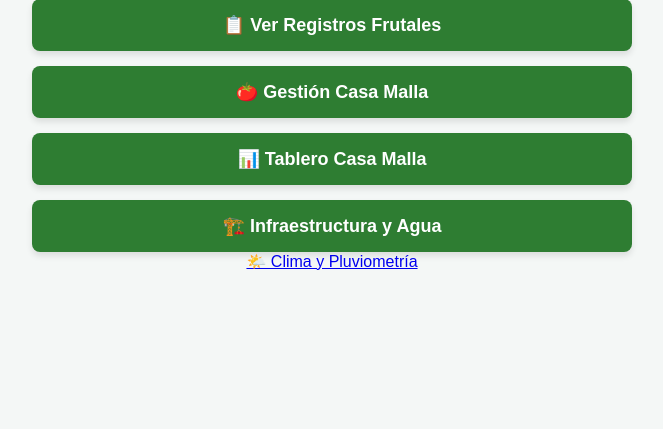
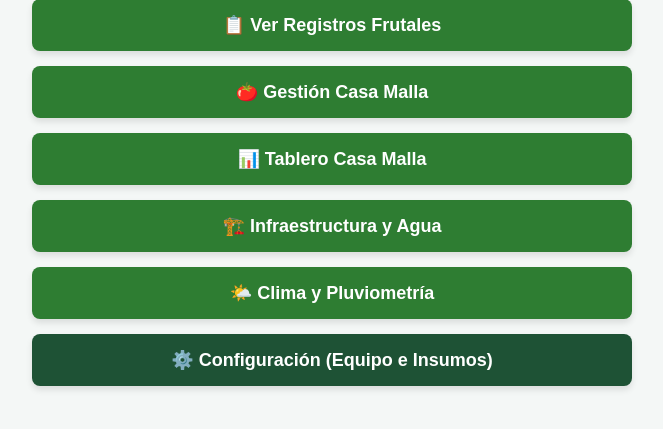
Before and after one commit to fabiogracias1979-svg/granja-verdio-app, a FastAPI app: page / in a window 1280 px wide. Shown: the part 217-646 px from the top of the page, without its empty margins (308-971 px from the left). Run offline with FastAPI, Linux system fonts and the light colour scheme.

Commit message:
Corregir enlaces del menu principal y agregar acceso a configuracion

```diff
--- a/templates/index.html
+++ b/templates/index.html
@@ -5,11 +5,41 @@
     <meta name="viewport" content="width=device-width, initial-scale=1.0">
     <title>Granja Verdio - Inicio</title>
     <style>
-        body { font-family: Arial, sans-serif; background-color: #f4f7f6; padding: 20px; max-width: 600px; margin: auto; text-align: center; }
+        body {
+            font-family: Arial, sans-serif;
+            background-color: #f4f7f6;
+            padding: 20px;
+            max-width: 600px;
+            margin: auto;
+            text-align: center;
+        }
         h1 { color: #2e7d32; }
-        .menu-container { display: grid; gap: 15px; margin-top: 30px; }
-        .menu-btn { background-color: #2e7d32; color: white; padding: 15px; border-radius: 8px; text-decoration: none; font-size: 18px; font-weight: bold; display: block; box-shadow: 0 4px 6px rgba(0,0,0,0.1); }
-        .menu-btn:hover { background-color: #1b5e20; }
+        .menu-container {
+            display: grid;
+            gap: 15px;
+            margin-top: 30px;
+        }
+        .menu-btn {
+            background-color: #2e7d32;
+            color: white;
+            padding: 15px;
+            border-radius: 8px;
+            text-decoration: none;
+            font-size: 18px;
+            font-weight: bold;
+            display: block;
+            box-shadow: 0 4px 6px rgba(0,0,0,0.1);
+            transition: background-color 0.2s ease;
+        }
+        .menu-btn:hover {
+            background-color: #1b5e20;
+        }
+        .menu-btn-config {
+            background-color: #1e5235;
+        }
+        .menu-btn-config:hover {
+            background-color: #143824;
+        }
     </style>
 </head>
 <body>
@@ -22,7 +52,8 @@
         <a href="/casa-malla" class="menu-btn">🍅 Gestión Casa Malla</a>
         <a href="/tablero-casa-malla" class="menu-btn">📊 Tablero Casa Malla</a>
         <a href="/infraestructura" class="menu-btn">🏗️ Infraestructura y Agua</a>
+        <a href="/clima" class="menu-btn">🌤️ Clima y Pluviometría</a>
+        <a href="/configuracion" class="menu-btn menu-btn-config">⚙️ Configuración (Equipo e Insumos)</a>
     </div>
 </body>
 </html>
-<a href="/clima" class="btn">🌤️ Clima y Pluviometría</a>
```
